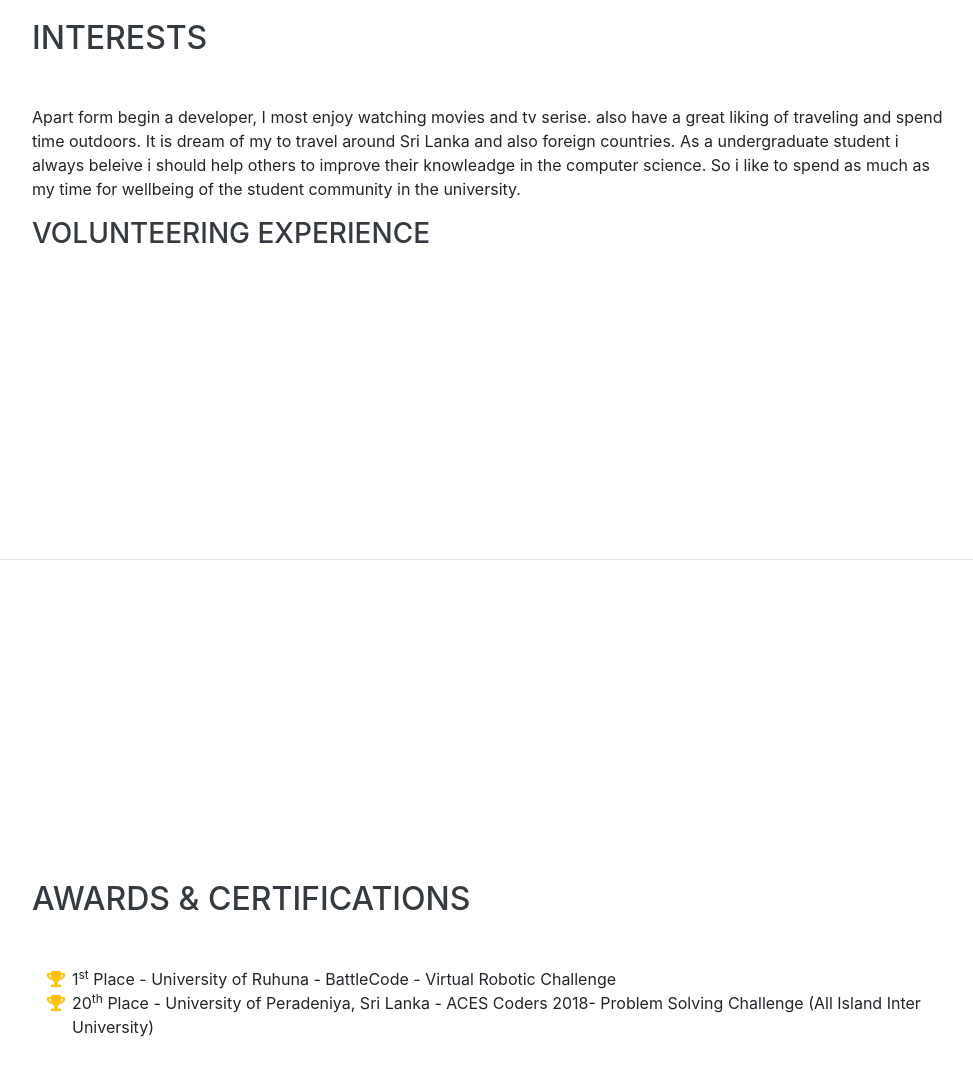
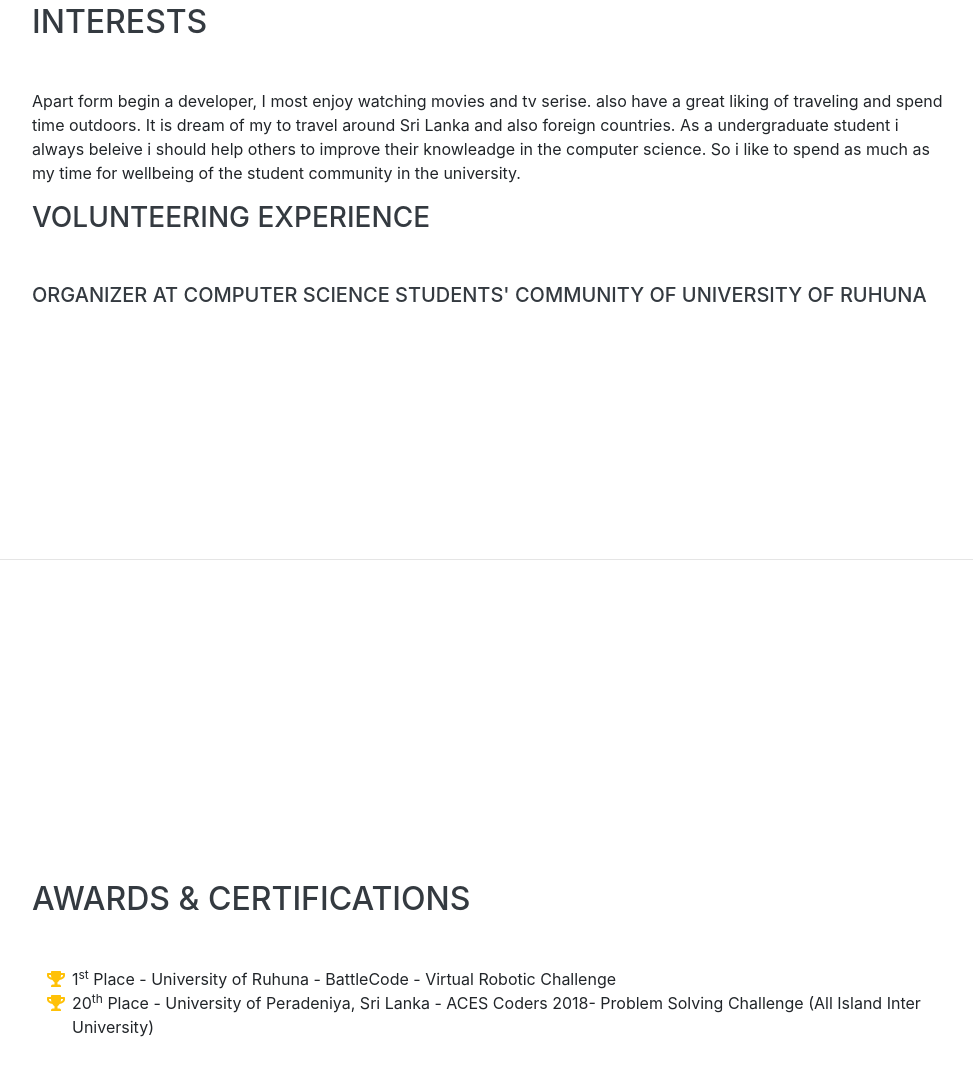
Before and after one commit to hiranthaPeiris/hiranthapeiris.github.io, a website with bundled scripts: page index.html in a window 1280 px wide. Shown: the part 3883-4958 px from the top of the page, without its empty margins (288-1261 px from the left). Built offline with nearby package versions, Linux system fonts and the light colour scheme; a web font is replaced by a local one.

Commit message:
new init

```diff
--- a/index.html
+++ b/index.html
@@ -279,7 +279,7 @@
           As a undergraduate student i always beleive i should help others to improve their knowleadge in the computer science. So i like to spend as much as my time for wellbeing of the student community in the university.
         </p>
         <h3 class="mb-5">Volunteering experience</h3>
-
+        <h5>Organizer at Computer Science Students' Community of University of Ruhuna</h5>
         <p class="mb-0"></p>
       </div>
     </section>
```
